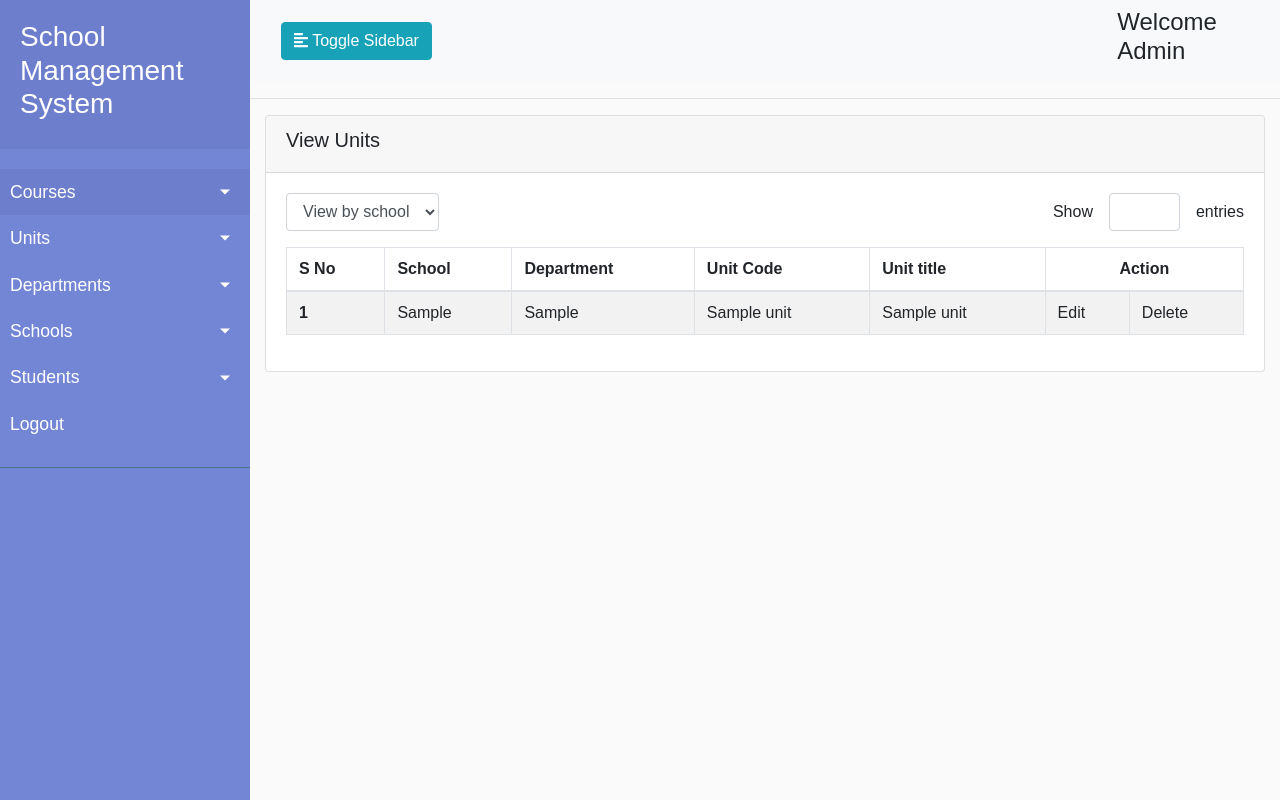
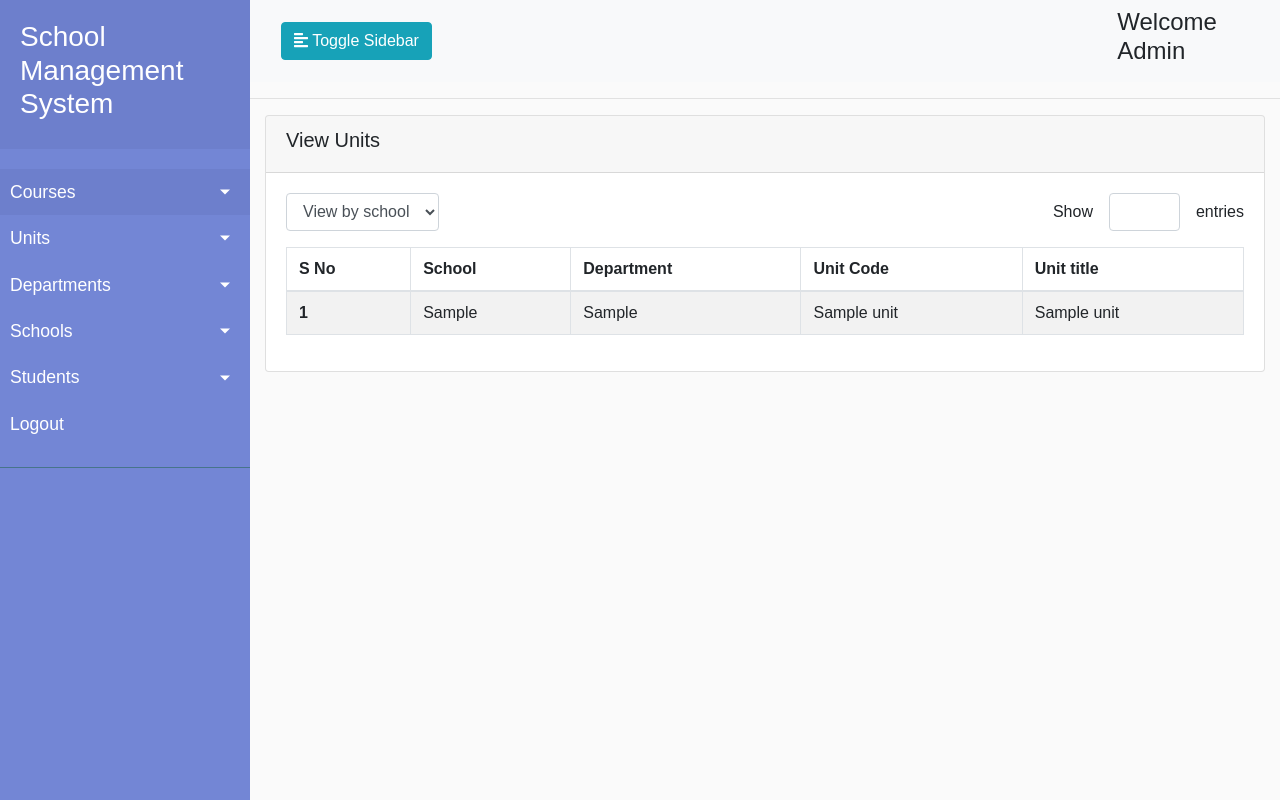
Before and after one commit to ealpha072/Student-Management-System, a PHP site: page /viewunits.php in a window 1280 px wide. Run offline with PHP 8.4, Linux system fonts and the light colour scheme; tables that the repository leaves empty hold one stand-in row (values such as "Sample post"); data that the repository does not hold is empty; some libraries are stand-ins or nearby versions.

Commit message:
Removed the delete and edit actions

```diff
--- a/admin/viewcourse.php
+++ b/admin/viewcourse.php
@@ -44,7 +44,7 @@
                             <th scope="col">Course Abbr</th>
                             <th scope="col">Course Name</th>
                             <th scope="col">Date Created</th>
-                            <th scope="col" colspan="2" class="text-center">Action</th>
+
                         </tr>
                     </thead>
                     <tbody>
@@ -55,8 +55,6 @@
                             <td><?php echo $course["short_name"]; ?></td>
                             <td><?php echo $course["full_name"]; ?></td>
                             <td><?php echo $course["date_created"]; ?></td>
-                            <td><a href="" class="link-primary"> Edit</a></td>
-                            <td><a href="" class="link-danger">Delete</a></td>
                         </tr>
                         <?php }?>
                     </tbody>
--- a/admin/viewdepts.php
+++ b/admin/viewdepts.php
@@ -45,7 +45,7 @@
                             <th scope="col">School</th>
                             <th scope="col">Code</th>
                             <th scope="col">Department Name</th>
-                            <th scope="col" colspan="2" class="text-center">Action</th>
+
                         </tr>
                     </thead>
                     <tbody>
@@ -55,8 +55,7 @@
                             <td><?php echo $dpt["school"]; ?></td>
                             <td><?php echo $dpt["dpt_abbr"]; ?></td>
                             <td><?php echo $dpt["name"]; ?></td>
-                            <td><a href="" class="link-primary"> Edit</a></td>
-                            <td><a href="" class="link-danger">Delete</a></td>
+
                         </tr>
                         <?php }?>
                     </tbody>
--- a/admin/viewschool.php
+++ b/admin/viewschool.php
@@ -20,7 +20,6 @@
                             <th scope="col">S No</th>
                             <th scope="col">Name of School</th>
                             <th scope="col">Date created</th>
-                            <th scope="col" colspan="2" class="text-center">Action</th>
                         </tr>
                     </thead>
                     <tbody>
@@ -29,8 +28,6 @@
                             <th scope="row"><?php echo $school["id"]; ?></th>
                             <td><?php echo $school["school_name"]; ?></td>
                             <td><?php echo $school["date_created"]; ?></td>
-                            <td><a href="" class="link-primary"> Edit</a></td>
-                            <td><a href="" class="link-danger">Delete</a></td>
                         </tr>
                         <?php }?>
                     </tbody>
--- a/admin/viewunits.php
+++ b/admin/viewunits.php
@@ -3,6 +3,8 @@
     require "config.php";
 
     $sql6->execute();
+    $sql8->execute();
+    $schools = $sql8->fetchAll(PDO::FETCH_ASSOC);
     $results = $sql6->fetchAll(PDO::FETCH_ASSOC);
 ?>
 
@@ -42,7 +44,6 @@
                             <th scope="col">Department</th>
                             <th scope="col">Unit Code</th>
                             <th scope="col">Unit title</th>
-                            <th scope="col" colspan="2" class="text-center">Action</th>
                         </tr>
                     </thead>
                     <tbody>
@@ -53,8 +54,6 @@
                             <td><?php echo $unit["department"]; ?></td>
                             <td><?php echo $unit["unit_title"]; ?></td>
                             <td><?php echo $unit["unit_name"]; ?></td>
-                            <td><a href="" class="link-primary"> Edit</a></td>
-                            <td><a href="" class="link-danger">Delete</a></td>
                         </tr>
                         <?php }?>
                     </tbody>
```
